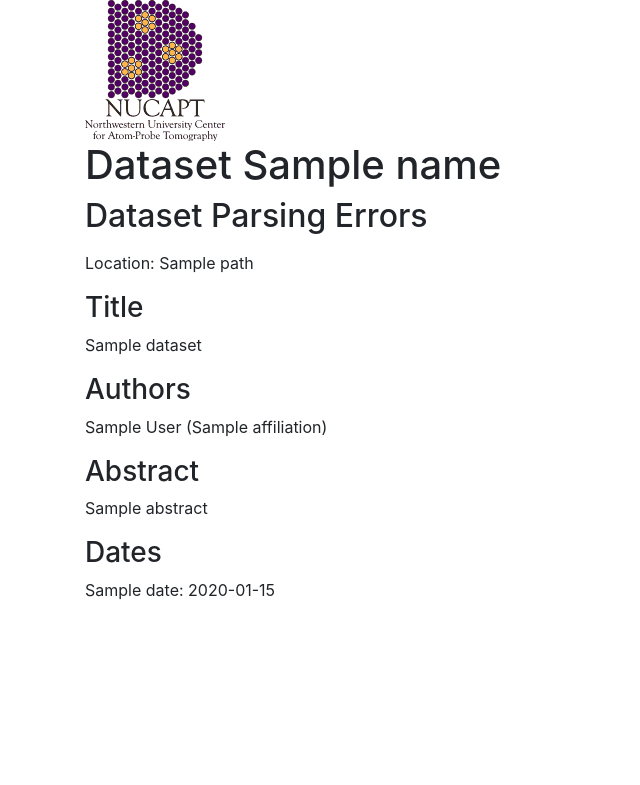
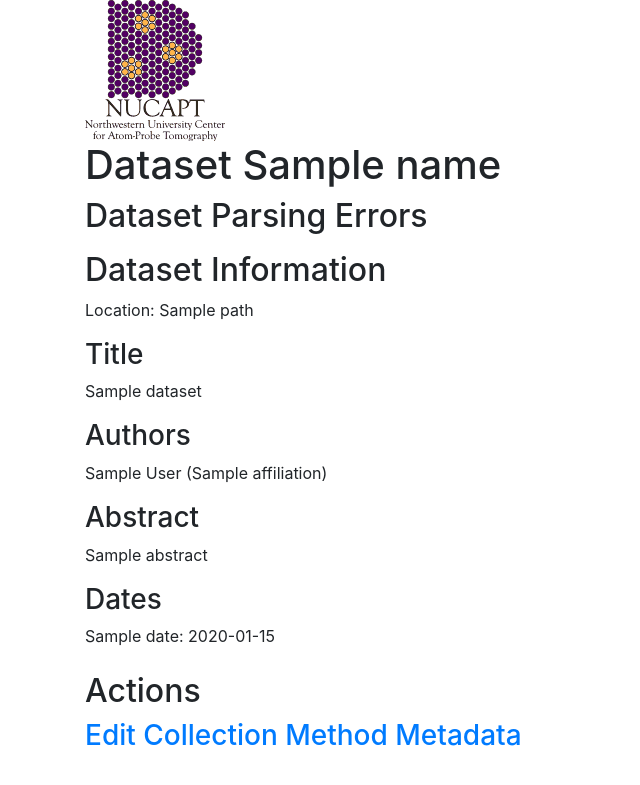
Before and after one commit to materials-data-facility/nucapt, a Flask app: template nucapt/templates/dataset.html in a window 1280 px wide. Shown: the top 785 px of the page, without its empty margins (0-640 px from the left). Run offline with Flask 2, Linux system fonts and the light colour scheme; the template is opened without the code that fills it: most values are stand-ins (such as "Sample title", 1, 10 or a date in 2020); some libraries are stand-ins or nearby versions.

Commit message:
Added page to edit leap conditions metadata

```diff
--- a/nucapt/manager.py
+++ b/nucapt/manager.py
@@ -28,6 +28,71 @@ class DatasetParseException(Exception):
 
     def __str__(self):
         return "<%d metadata errors>"%len(self.errors)
+
+
+# LW 13Jul17: This is a clunky way for specifying the keys that should
+#   be in this metadata class. These are the only kwargs allowed by the constructor,
+#   which will check to make sure they exist
+expected_apt_metadata_fields = {
+    'leap_model', 'evaporation_mode', 'voltage_ratio', 'laser_pulse_energy','laser_frequency',
+    'temperature', 'detection_rate', 'starting_voltage', 'chamber_pressure', 'misc'
+}
+# LW 14Jul17: TBD, switch over to using jsonschema to validate these
+
+
+class APTDataCollectionMetadata:
+    """Class to store the APT metadata"""
+
+    def __init__(self, **kwargs):
+        """Please use `load_from_file` instead
+
+        See `LEAPMetadataForm` for more details
+        """
+        self.metadata = kwargs
+
+        # Check to make sure it has exactly the expected fields
+        if set(kwargs.keys()) != expected_apt_metadata_fields:
+            errors = []
+            # List out extra fields
+            for field in set(kwargs.keys()).difference(expected_apt_metadata_fields):
+                errors.append('Extra field in APT data collection metadata: ' + field)
+            for field in expected_apt_metadata_fields.difference(kwargs.keys()):
+                errors.append('APT data collection data missing field: ' + field)
+            raise DatasetParseException(errors)
+
+    @classmethod
+    def from_form(cls, form):
+        """Generate this metadata class from a form object
+
+        :param form: LEAPMetadataForm, webpage form"""
+
+        metadata = form.data
+        return cls(**metadata)
+
+    @classmethod
+    def from_yaml(cls, path):
+        """Load metadata from YAML file
+
+         :param path: str, path to YAML file"""
+
+        if not os.path.isfile(path):
+            raise DatasetParseException('APT data collection metadata file not found: ' + path)
+
+        with open(path, 'r') as fp:
+            try:
+                data = yaml.load(fp)
+            except:
+                raise DatasetParseException('APT data collection metadata file not valid YAML: ' + path)
+            return APTDataCollectionMetadata(**data)
+
+    def to_yaml(self, path):
+        """Save metadata to a YML file"""
+
+        try:
+            with open(path, 'w') as fp:
+                yaml.dump(self.metadata, fp)
+        except IOError as exc:
+            raise DatasetParseException('Save for YAML file failed: ' + str(exc))
 
 
 class APTDataDirectory:
@@ -111,7 +176,6 @@ class APTDataDirectory:
 
         if len(errors) > 0:
             raise DatasetParseException(errors)
-        print(metadata)
         return cls(name, path, metadata['Abstract'], metadata['Authors'],
                    metadata['Date'], metadata['Title'])
 
@@ -154,3 +218,29 @@ class APTDataDirectory:
             yaml.dump(my_metadata, fp)
 
         return my_name, my_path
+
+    def _get_collection_metadata_path(self):
+        """Get path to APT collection method metadata
+
+        :return: str, path
+        """
+        return os.path.join(self.path, 'DataCollection', 'CollectionMetadata.yaml')
+
+    def update_collection_metadata(self, metadata):
+        """Save metadata regarding the APT collection method to disk
+
+        :param metadata: APTDataCollectionMetadata, metadata object
+        :return: path to metadata"""
+
+        metadata_path = self._get_collection_metadata_path()
+        metadata.to_yaml(metadata_path)
+        return metadata_path
+
+    def load_collection_metadata(self):
+        """Load in APT collection method metadata, if available
+
+        :return: APTDataCollectionMetadata if present, else None"""
+
+        if os.path.isfile(self._get_collection_metadata_path()):
+            return APTDataCollectionMetadata.from_yaml(self._get_collection_metadata_path())
+        return None
--- /dev/null
+++ b/nucapt/templates/_includes.html
@@ -0,0 +1,2 @@
+<link rel="stylesheet" href="{{ url_for('static', filename='css/bootstrap.css') }}"/>
+<script src="{{ url_for('static', filename='js/jquery-3.2.1.min.js')}}"></script>
--- a/nucapt/templates/create.html
+++ b/nucapt/templates/create.html
@@ -3,19 +3,17 @@
 <head>
     <meta charset="UTF-8">
     <title>NUCAPT: Create Dataset</title>
-    <link rel="stylesheet" href="{{ url_for('static', filename='css/bootstrap.css') }}"/>
-    <script src="{{ url_for('static', filename='js/jquery-3.2.1.min.js')}}"></script>
+    {% include '_includes.html' %}
     <script type = 'text/javascript' language="javascript">
         $(document).ready(function() {
             $("#btn-del-row").hide(); // Remove this button at first
 
-            getNumRows = function() {
+            var getNumRows = function() {
                 return $("#author_table").find("tr").length - 1;
             };
 
             $("#btn-add-row").click(function() {
                 var numRows = getNumRows();
-                console.log(numRows);
 
                 // Make a new form row
                 var tr = document.createElement("tr");
--- a/nucapt/templates/dataset.html
+++ b/nucapt/templates/dataset.html
@@ -2,9 +2,8 @@
 <html lang="en">
 <head>
     <meta charset="UTF-8">
-    <title>NUCAPT: Create Dataset</title>
-    <link rel="stylesheet" href="{{ url_for('static', filename='css/bootstrap.css') }}"/>
-    <script src="{{ url_for('static', filename='js/jquery-3.2.1.min.js')}}"></script>
+    <title>NUCAPT: Dataset {{ name }}</title>
+    {% include '_includes.html' %}
     <script type = 'text/javascript' language="javascript">
     </script>
 </head>
@@ -24,6 +23,7 @@
         {% endif %}
 
         {% if dataset is not none %}
+        <h2>Dataset Information</h2>
         <p>Location: {{ dataset.path }}</p>
 
         <h3>Title</h3>
@@ -33,7 +33,6 @@
         {% for author in dataset.authors %}
         <p>{{ author['first_name'] | safe }} {{ author['last_name'] | safe }} ({{ author['affiliation'] | safe }})</p>
         {% endfor %}
-        {% endif %}
 
         <h3>Abstract</h3>
 
@@ -44,6 +43,12 @@
         {% for name,date in dataset.dates.items() %}
         <p><label>{{name | safe}}</label>: {{ date | safe }}</p>
         {% endfor %}
+        {% endif %}
+
+        <h2>Actions</h2>
+
+        <h3><a href="/dataset/{{name}}/leapdata">Edit Collection Method Metadata</a></h3>
+
 
     </div>
 </body>
--- a/nucapt/templates/home.html
+++ b/nucapt/templates/home.html
@@ -2,7 +2,7 @@
 <html lang="en">
 <head>
     <title>NUCAPT Data Management</title>
-	<link rel="stylesheet" href="{{ url_for('static', filename='css/bootstrap.css') }}"/>
+    {% include '_includes.html' %}
 </head>
 <body>
     <div class="container">
--- a/nucapt/views.py
+++ b/nucapt/views.py
@@ -1,7 +1,8 @@
 from nucapt import app
 from flask import render_template, request, redirect
-from nucapt.forms import CreateForm
-from nucapt.manager import APTDataDirectory, DatasetParseException
+from nucapt.forms import CreateForm, LEAPMetadataForm
+from nucapt.manager import APTDataDirectory, DatasetParseException, APTDataCollectionMetadata
+
 
 @app.route("/")
 def index():
@@ -31,3 +32,32 @@ def display_dataset(name):
         dataset = None
         errors = exc.errors
     return render_template('dataset.html', name=name, dataset=dataset, errors=errors)
+
+@app.route("/dataset/<name>/leapdata", methods=['GET', 'POST'])
+def leap_metadata(name):
+
+    # Load in the dataset
+    try:
+        dataset = APTDataDirectory.load_dataset_by_name(name)
+    except DatasetParseException as exc:
+        return redirect('/dataset/' + name)
+
+    # Initialize form data
+    if len(request.form) is 0:
+        metadata = dataset.load_collection_metadata()
+        if metadata is not None:
+            form = LEAPMetadataForm(**metadata.metadata)
+        print(form.data)
+    else:
+        form = LEAPMetadataForm(request.form)
+
+    # Update values, if need be
+    if request.method == 'POST' and form.validate():
+        try:
+            print(form.data)
+            metadata = APTDataCollectionMetadata.from_form(form)
+        except DatasetParseException as err:
+            return render_template('leap_conditions.html', form=form, name=name, errors=err.errors)
+        dataset.update_collection_metadata(metadata)
+        return redirect('/dataset/%s'%name)
+    return render_template('leap_conditions.html', form=form, name=name)
```
Also changed, not shown: nucapt/forms.py (+33 -1 lines), nucapt/templates/leap_conditions.html (added, +135 -0 lines).
